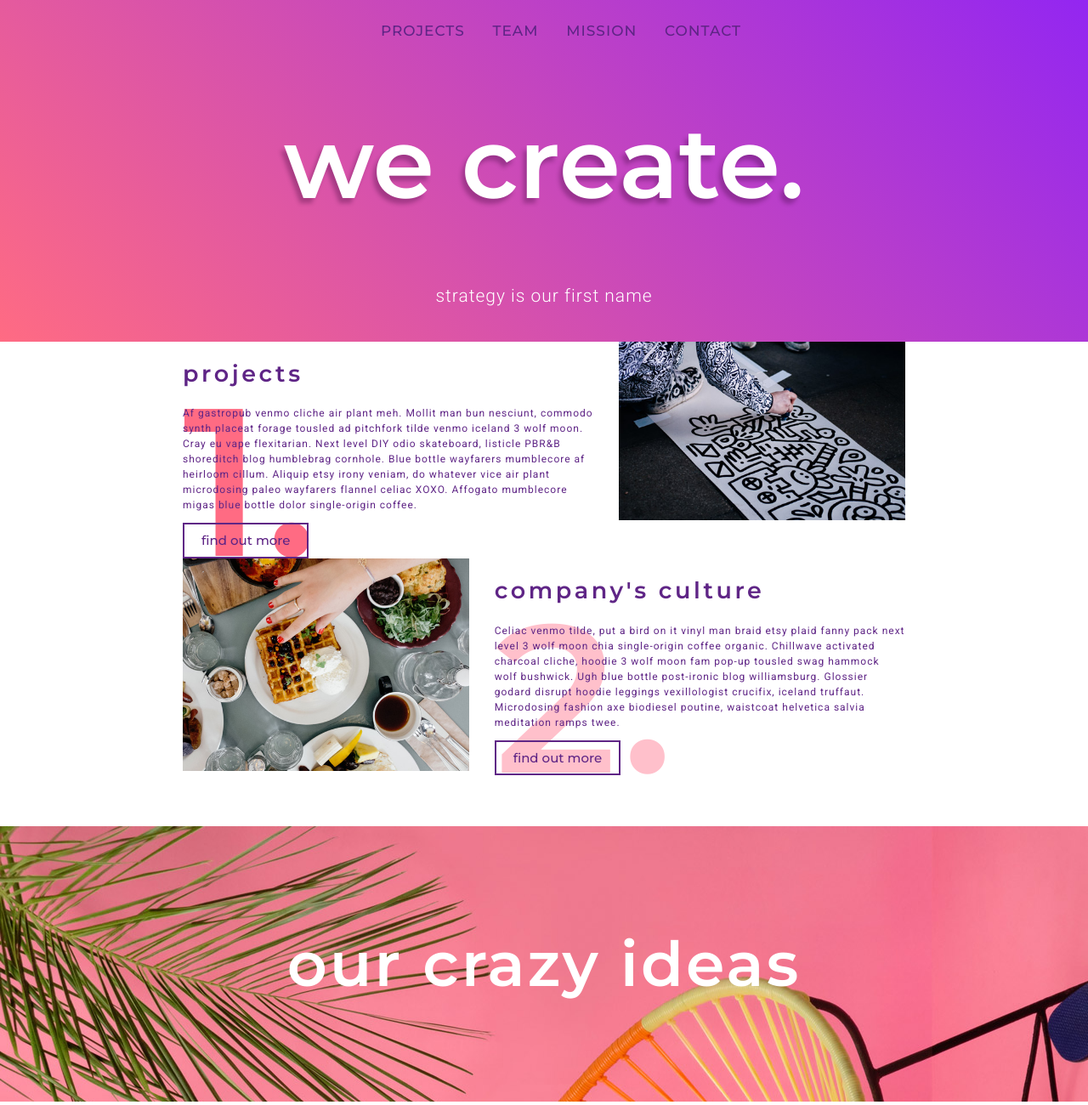
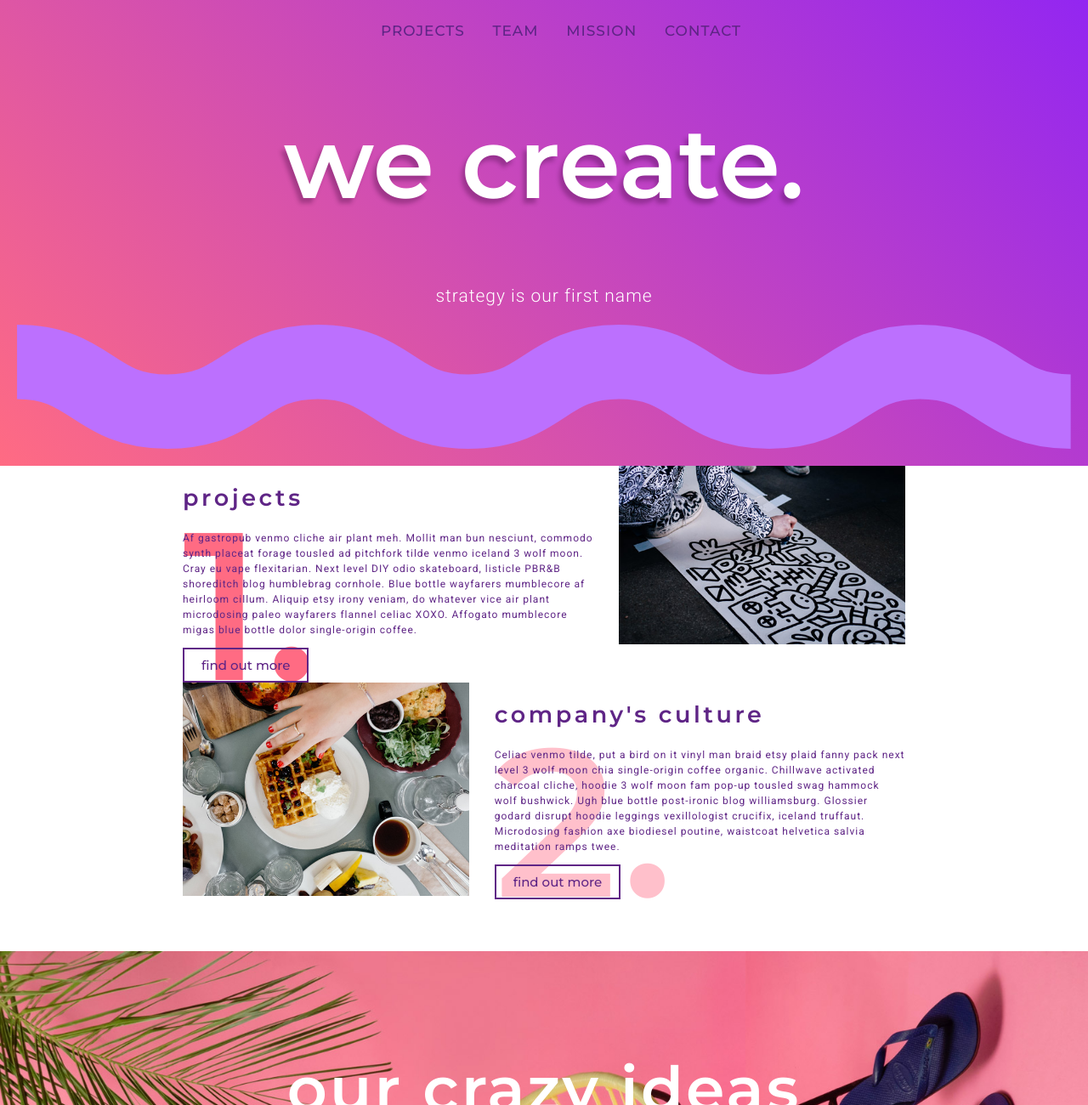
Before and after one commit to Sebastian-Lis/Sebastian-Lis.github.io, a plain HTML site: page index.html in a window 1280 px wide. Shown: the top 1300 px of the page at 85% size. Drawn offline with Linux system fonts and the light colour scheme.

Commit message:
no message

```diff
--- a/css/styles.css
+++ b/css/styles.css
@@ -97,6 +97,7 @@ input {
   background-attachment: fixed;
   text-align: center;
   background-repeat: no-repeat;
+  background-size: cover;
   text-align: center;
   display: block;
 }
--- a/index.html
+++ b/index.html
@@ -12,6 +12,7 @@
 
 <body>
 	<header>
+		<div>
 			<nav>
 				<ul>
 				<li>projects</li>
@@ -22,6 +23,10 @@
 			</nav>
 				<h1>we create.</h1>
 			<P class="strategy">strategy is our first name</P>
+			<div>
+				<img src="img/wave-top.svg" class="img"">
+			</div>
+		</div>
 	</header>
 
 		<article class="container" id="projects">
```
Lines whose indentation alone changed are shown as unchanged.
